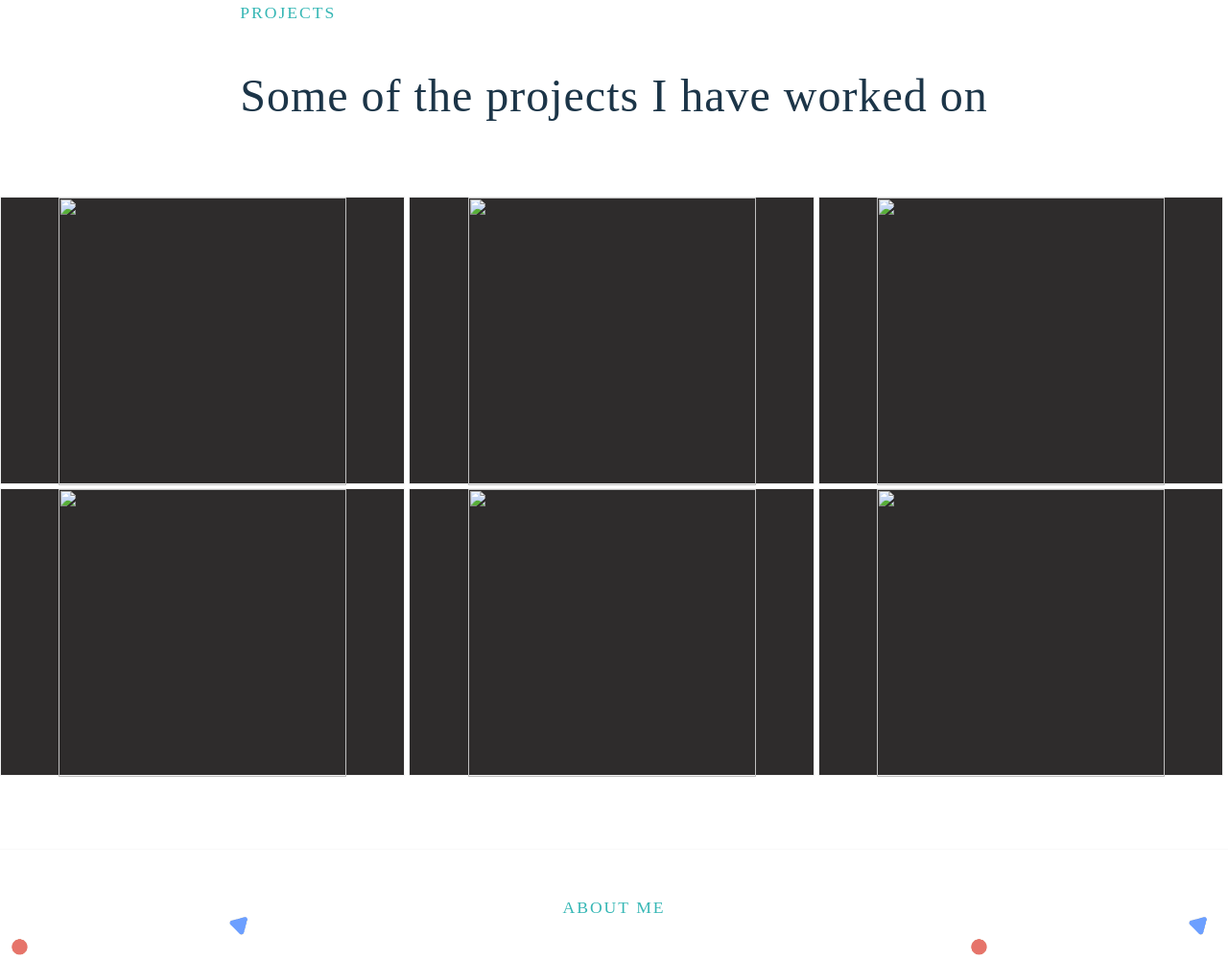
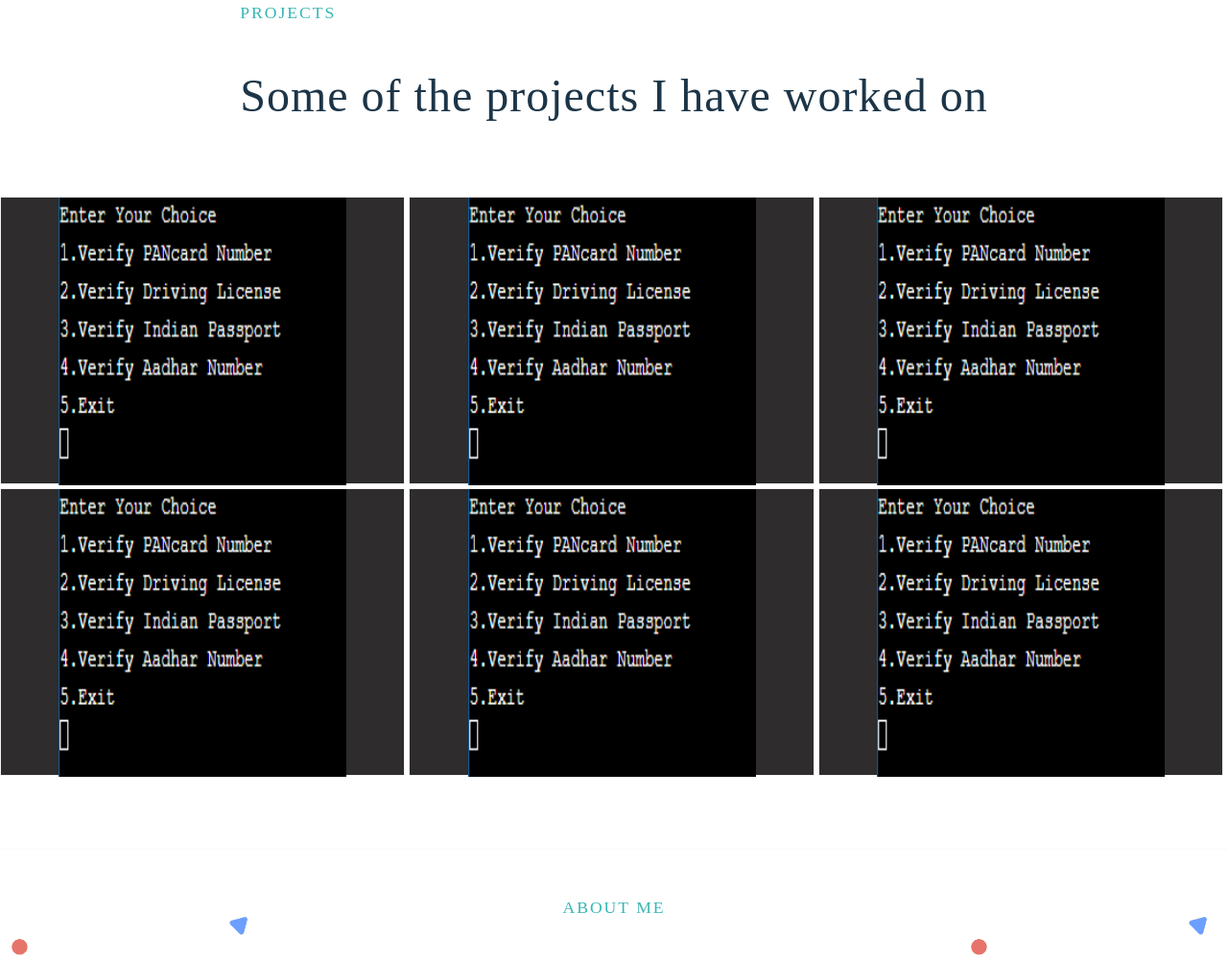
Before and after one commit to Krytax-24/Portfolio, a plain HTML site: page index.html in a window 1280 px wide. Shown: the part 1495-2496 px from the top of the page at 96% size. Drawn offline with Linux system fonts and the light colour scheme; files whose address does not match are found by name.

Commit message:
Update index.html

```diff
--- a/index.html
+++ b/index.html
@@ -7,16 +7,13 @@
     <link rel="stylesheet" href="CSS/style.css">
     <title>Portfolio</title>
 	<script src="https://kit.fontawesome.com/e5d309a3a3.js" crossorigin="anonymous"></script>
-    <!-- <link rel="shortcut icon" href="./images/fav-icon.png"> -->
+
 </head>
 <body>
     <section id="main">
         <nav>
 
-            <!-- <a href="#" class="logo">
-                <img src="images/logo.png"/>
-            </a>
-             -->
+
             <ul class="menu">
                 <li><a href="#main">Home</a></li>
                 <li><a href="#skills2">Skills</a></li>
@@ -160,7 +157,7 @@
 	<div class="flip-card">
 		<div class="flip-card-inner">
 		  <div class="flip-card-front">
-			<img src="./images/menu.png" style="width:300px;height:300px;"class="flip-card-image">
+			<img src="IMG/menu.png" style="width:300px;height:300px;"class="flip-card-image">
 		  </div>
 		  <div class="flip-card-back">
 			<h1>UIDAI Validator Project</h1>
@@ -173,7 +170,7 @@
 	  <div class="flip-card">
 		<div class="flip-card-inner">
 		  <div class="flip-card-front">
-			<img src="./images/menu.png" style="width:300px;height:300px;"  class="flip-card-image">
+			<img src="IMG/menu.png" style="width:300px;height:300px;"  class="flip-card-image">
 		  </div>
 		  <div class="flip-card-back">
 			<h1>UIDAI Validator Project</h1>
@@ -186,7 +183,7 @@
 	  <div class="flip-card">
 		<div class="flip-card-inner">
 		  <div class="flip-card-front">
-			<img src="./images/menu.png" style="width:300px;height:300px;"class="flip-card-image">
+			<img src="IMG/menu.png" style="width:300px;height:300px;"class="flip-card-image">
 		  </div>
 		  <div class="flip-card-back">
 			<h1>UIDAI Validator Project</h1>
@@ -202,7 +199,7 @@
 	<div class="flip-card">
 		<div class="flip-card-inner">
 		  <div class="flip-card-front">
-			<img src="./images/menu.png" style="width:300px;height:300px;"class="flip-card-image">
+			<img src="IMG/menu.png" style="width:300px;height:300px;"class="flip-card-image">
 		  </div>
 		  <div class="flip-card-back">
 			<h1>UIDAI Validator Project</h1>
@@ -215,7 +212,7 @@
 	  <div class="flip-card">
 		<div class="flip-card-inner">
 		  <div class="flip-card-front">
-			<img src="./images/menu.png" style="width:300px;height:300px;"  class="flip-card-image">
+			<img src="IMG/menu.png" style="width:300px;height:300px;"  class="flip-card-image">
 		  </div>
 		  <div class="flip-card-back">
 			<h1>UIDAI Validator Project</h1>
@@ -228,7 +225,7 @@
 	  <div class="flip-card">
 		<div class="flip-card-inner">
 		  <div class="flip-card-front">
-			<img src="./images/menu.png" style="width:300px;height:300px;"class="flip-card-image">
+			<img src="IMG/menu.png" style="width:300px;height:300px;"class="flip-card-image">
 		  </div>
 		  <div class="flip-card-back">
 			<h1>UIDAI Validator Project</h1>
```
